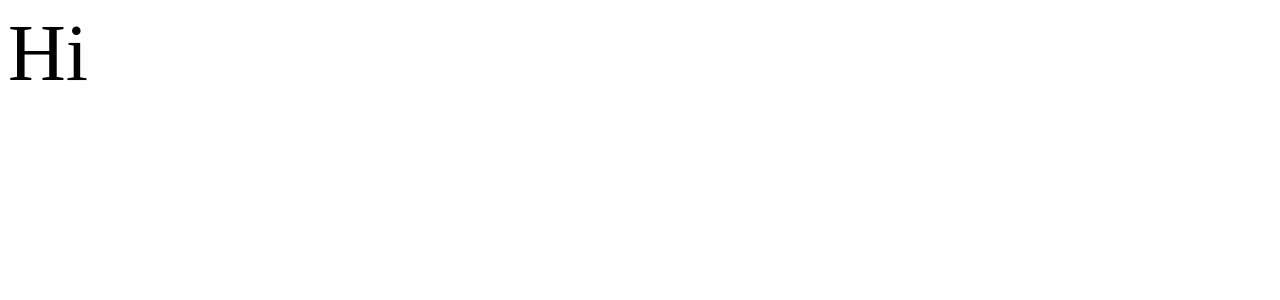
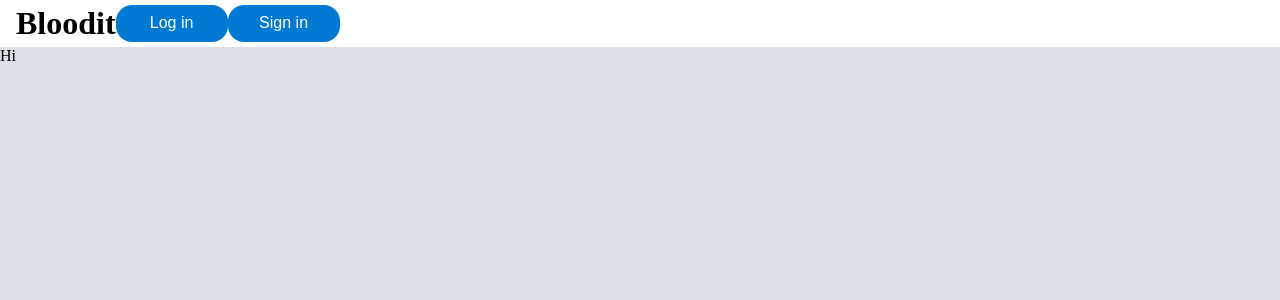
Before and after one commit to vkazivnyk/bloodit-frontend, a React (Create React App) app: page / in a window 1280 px wide. Shown: the top 300 px of the page. Built offline with nearby package versions, Linux system fonts and the light colour scheme.

Commit message:
add button component

```diff
--- /dev/null
+++ b/global/scss/global.scss
@@ -0,0 +1,5 @@
+$main-background-color: #dae0e6;
+$component-background-color: #ffffff;
+
+$button-color: #ffffff;
+$button-background-color: #0079d3;
--- a/src/App.module.scss
+++ /dev/null
@@ -1,3 +0,0 @@
-.App {
-    font-size: 5rem;
-}
--- a/src/App.tsx
+++ b/src/App.tsx
@@ -1,7 +1,11 @@
-import classes from './App.module.scss';
+import Layout from './Layout/Layout';
 
 function App() {
-    return <div className={classes.App}>Hi</div>;
+    return (
+        <div>
+            <Layout>Hi</Layout>
+        </div>
+    );
 }
 
 export default App;
--- /dev/null
+++ b/src/Layout/Layout.module.scss
@@ -0,0 +1,13 @@
+@import '../../global/scss/global.scss';
+
+header {
+    background-color: $component-background-color;
+    padding: 0.3rem 1rem;
+    display: flex;
+    font-size: 1.2rem;
+    position: relative;
+    z-index: 1;
+    h1 {
+        font-size: 2rem;
+    }
+}
--- /dev/null
+++ b/src/Layout/Layout.tsx
@@ -0,0 +1,28 @@
+import React from 'react';
+import classes from './Layout.module.scss';
+import Button from '../components/Button/Button';
+
+const Layout = ({ children }: { children: React.ReactNode }) => {
+    return (
+        <div className={classes.container}>
+            <header>
+                <h1>Bloodit</h1>
+                <Button
+                    onClick={() => {
+                        console.log('hi');
+                    }}>
+                    Log in
+                </Button>
+                <Button
+                    onClick={() => {
+                        console.log('hi');
+                    }}>
+                    Sign in
+                </Button>
+            </header>
+            <main>{children}</main>
+        </div>
+    );
+};
+
+export default Layout;
--- /dev/null
+++ b/src/components/Button/Button.module.scss
@@ -0,0 +1,11 @@
+@import '../../../global/scss/global.scss';
+
+button {
+    width: 7rem;
+    border-radius: 1rem;
+    font-size: 1rem;
+    font-family: sans-serif;
+    background-color: $button-background-color;
+    color: $button-color;
+    border: none;
+}
--- /dev/null
+++ b/src/components/Button/Button.tsx
@@ -0,0 +1,18 @@
+import React from 'react';
+import './Button.module.scss';
+
+interface ButtonProps {
+    onClick: () => void;
+    customClass?: string;
+    children: string;
+}
+
+const Button = ({ onClick, customClass, children }: ButtonProps) => {
+    return (
+        <button className={customClass} onClick={onClick}>
+            {children}
+        </button>
+    );
+};
+
+export default Button;
--- /dev/null
+++ b/src/index.scss
@@ -0,0 +1,13 @@
+@import '../global/scss/global.scss';
+
+* {
+    margin: 0;
+    padding: 0;
+    box-sizing: border-box;
+}
+
+html,
+body #root {
+    min-height: 100vh;
+    background-color: $main-background-color;
+}
--- a/src/index.tsx
+++ b/src/index.tsx
@@ -1,6 +1,7 @@
 import React from 'react';
 import ReactDOM from 'react-dom';
 import App from './App';
+import './index.scss';
 
 ReactDOM.render(
     <React.StrictMode>
--- a/tsconfig.json
+++ b/tsconfig.json
@@ -16,5 +16,5 @@
         "noEmit": true,
         "jsx": "react-jsx"
     },
-    "include": ["src", "types"]
+    "include": ["src", "global/types"]
 }
```
Also changed, not shown: global/types/css.d.ts (renamed from types/css.d.ts).
